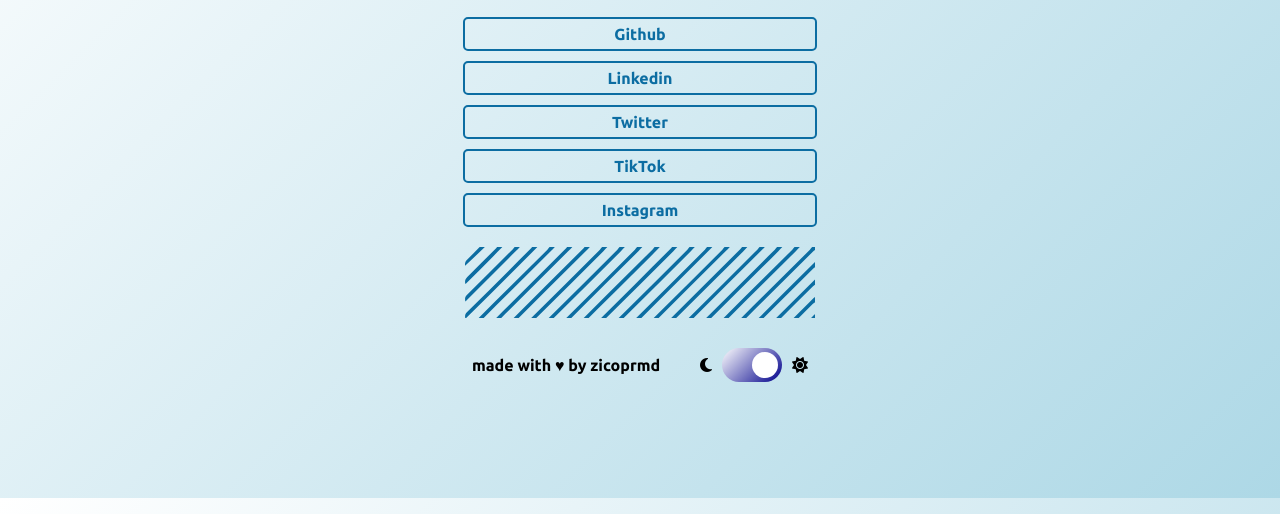
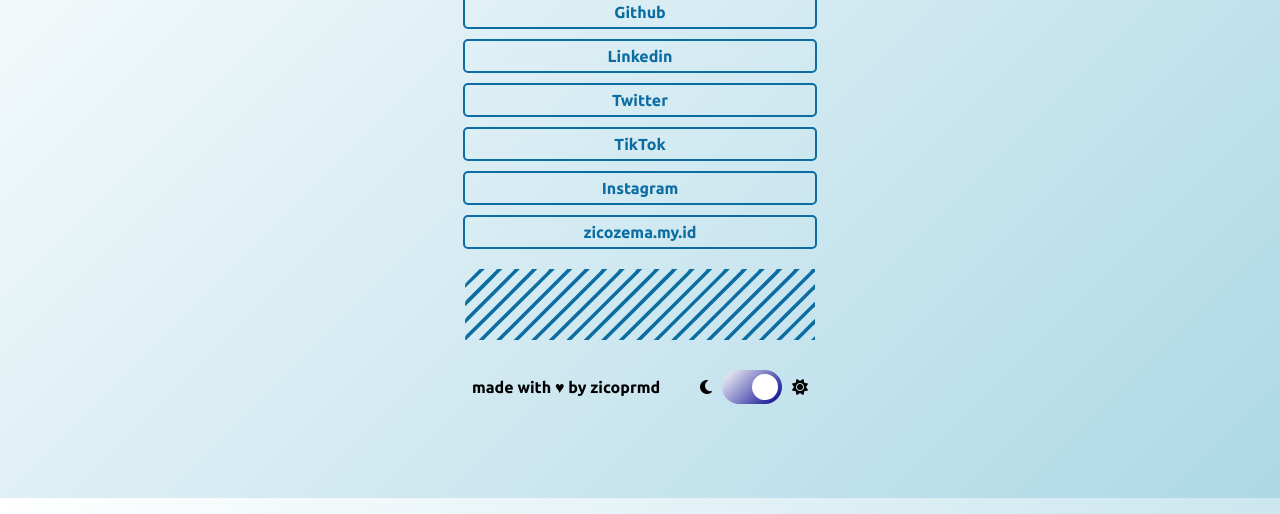
Before and after one commit to zicoprmd/linktree, a plain HTML site: page index.html in a window 1280 px wide. Shown: the part 302-816 px from the top of the page. Drawn offline with Linux system fonts and the light colour scheme.

Commit message:
added link zicozema.my.id

```diff
--- a/index.html
+++ b/index.html
@@ -71,12 +71,12 @@
           class="light-mode-a ubuntu"
           >Instagram</a
         >
-        <!-- <a
-          href="https://www.zicoprmd.com/"
+        <a
+          href="https://www.zicozema.my.id/"
           target="_blank"
           class="light-mode-a ubuntu"
-          >hashnode</a
-        > -->
+          >zicozema.my.id</a
+        >
       </div>
       <img
         src="divider_light.svg"
```
